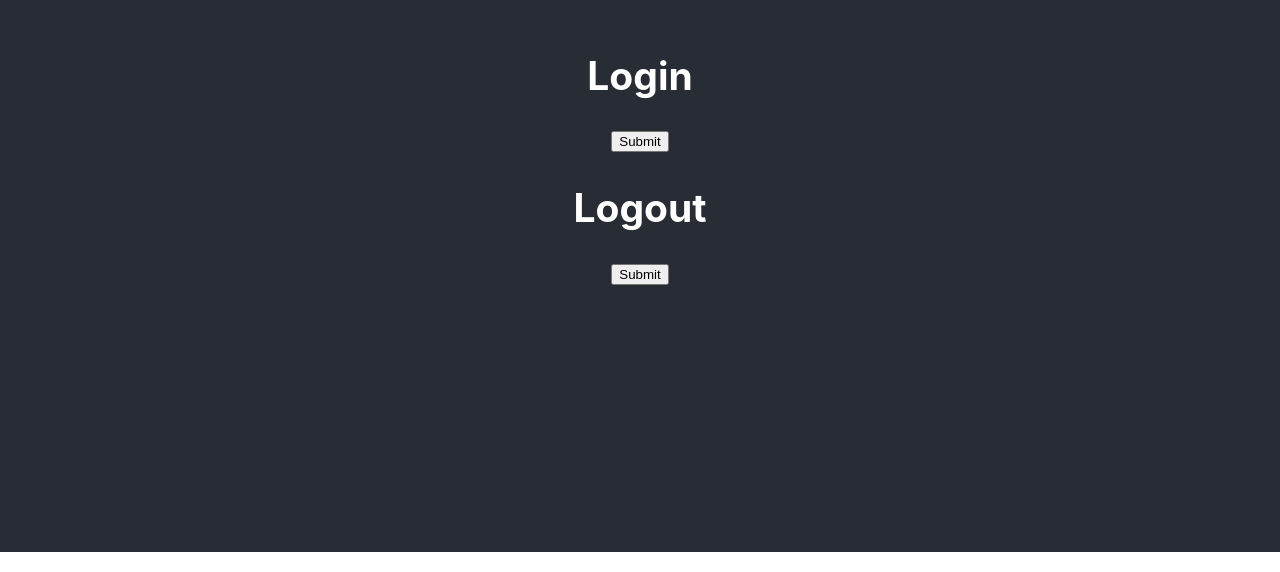
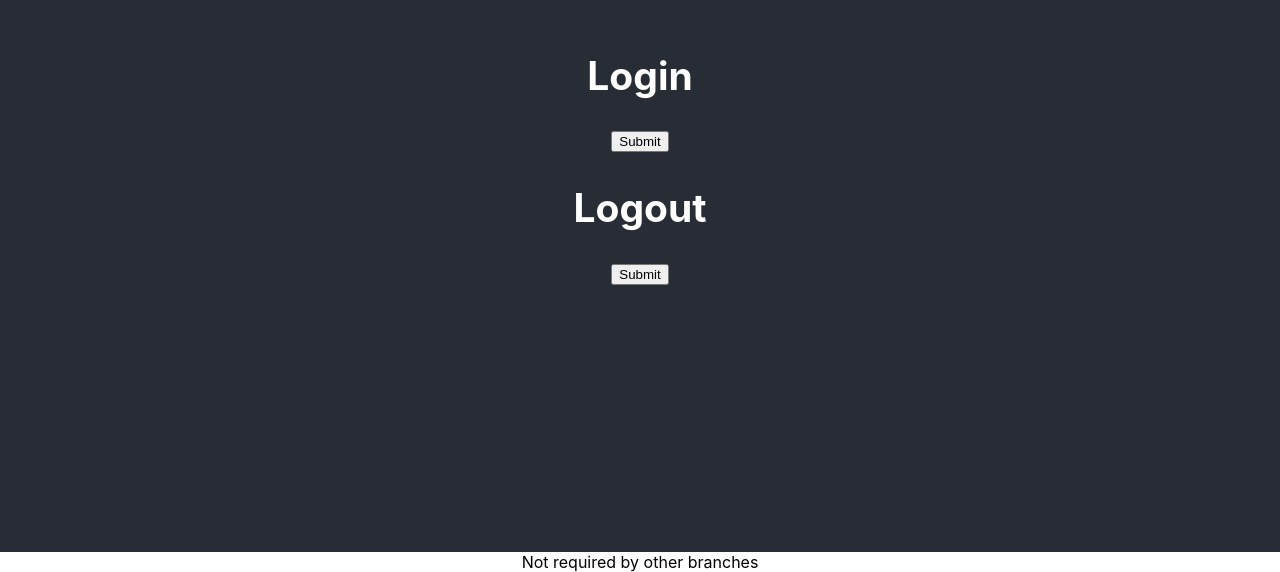
Before and after one commit to nikhilfoxmula/gitflow, a React (Create React App) app: page / in a window 1280 px wide. Shown: the part 248-820 px from the top of the page. Built offline with nearby package versions, Linux system fonts and the light colour scheme.

Commit message:
unused change

```diff
--- a/src/App.js
+++ b/src/App.js
@@ -9,6 +9,7 @@ function App() {
         <h2>Logout</h2>
         <button>Submit</button>
       </header>
+      <div>Not required by other branches</div>
     </div>
   );
 }
```
